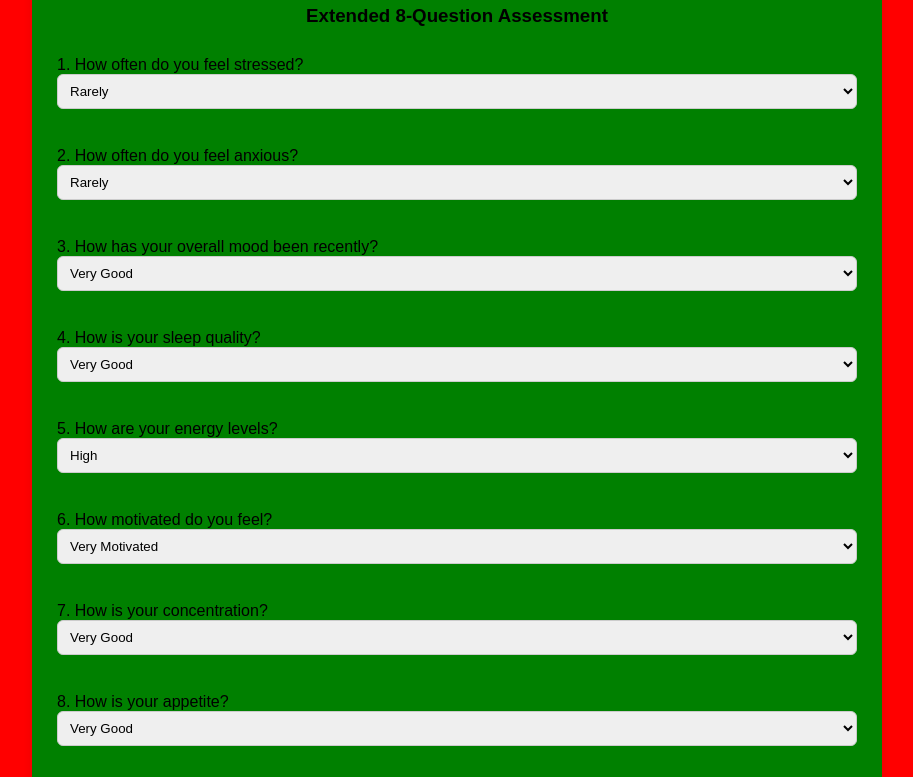
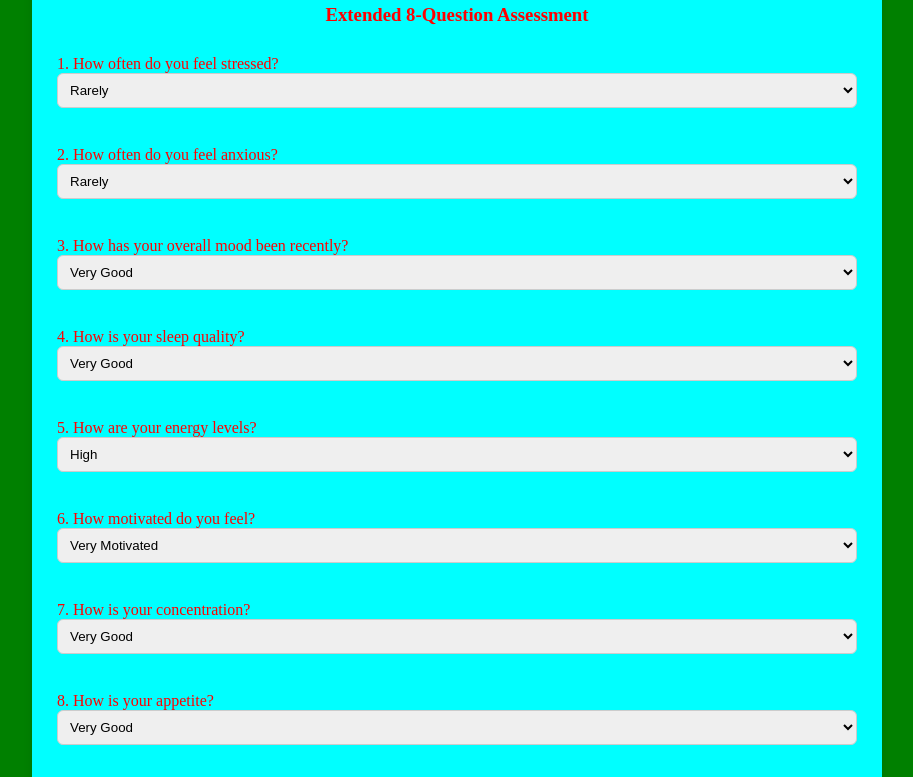
Before and after one commit to ndirangubrian388-commits/My-portfolio, a plain HTML site: page mental heal care/mental.html in a window 1280 px wide. Shown: the part 116-893 px from the top of the page, without its empty margins (183-1096 px from the left). Drawn offline with nearby package versions, Linux system fonts and the light colour scheme.

Commit message:
health.css

```diff
--- a/mental heal care/mental.css
+++ b/mental heal care/mental.css
@@ -1,10 +1,11 @@
     body {
-        font-family: Arial, sans-serif;
-        background:red;
+        font-family: elephant;
+        background:green;
+        color:red;
         padding: 20px;
     }
     .container {
-        background:green;
+        background:aqua;
         max-width: 800px;
         margin: auto;
         padding: 25px;
```
